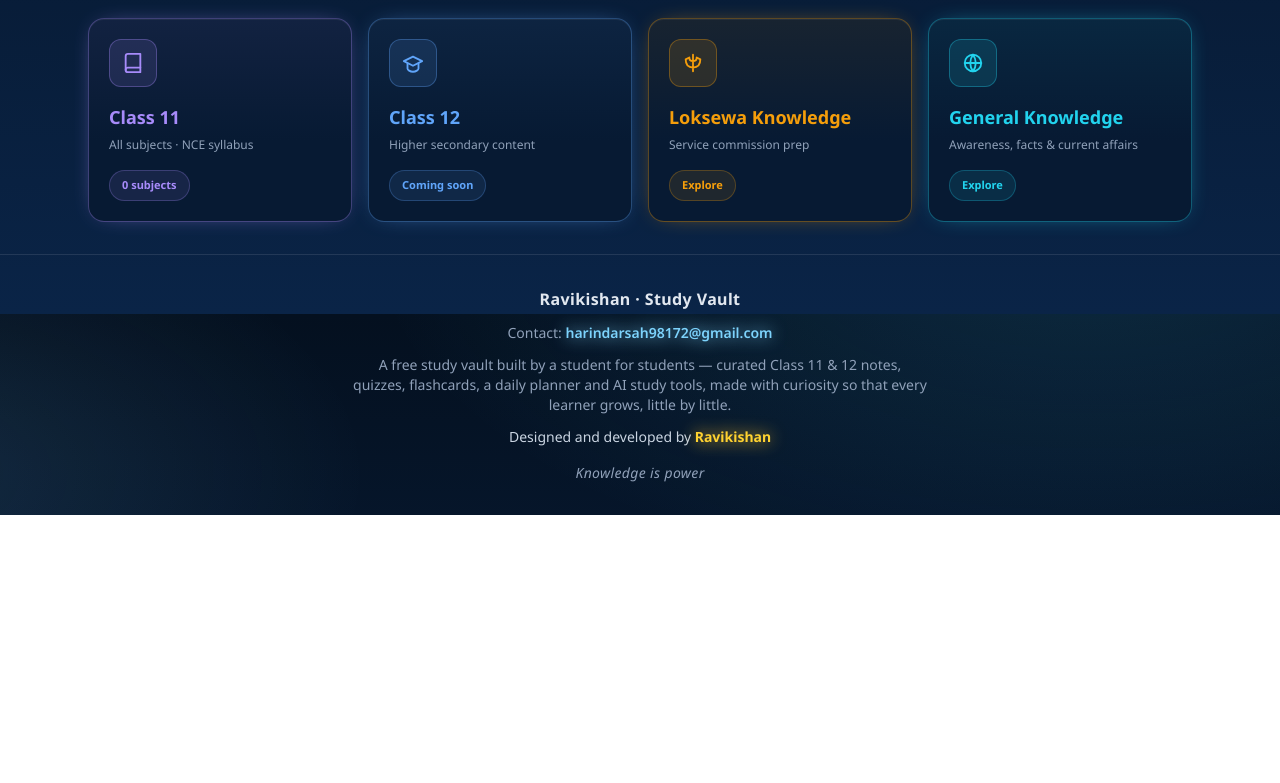
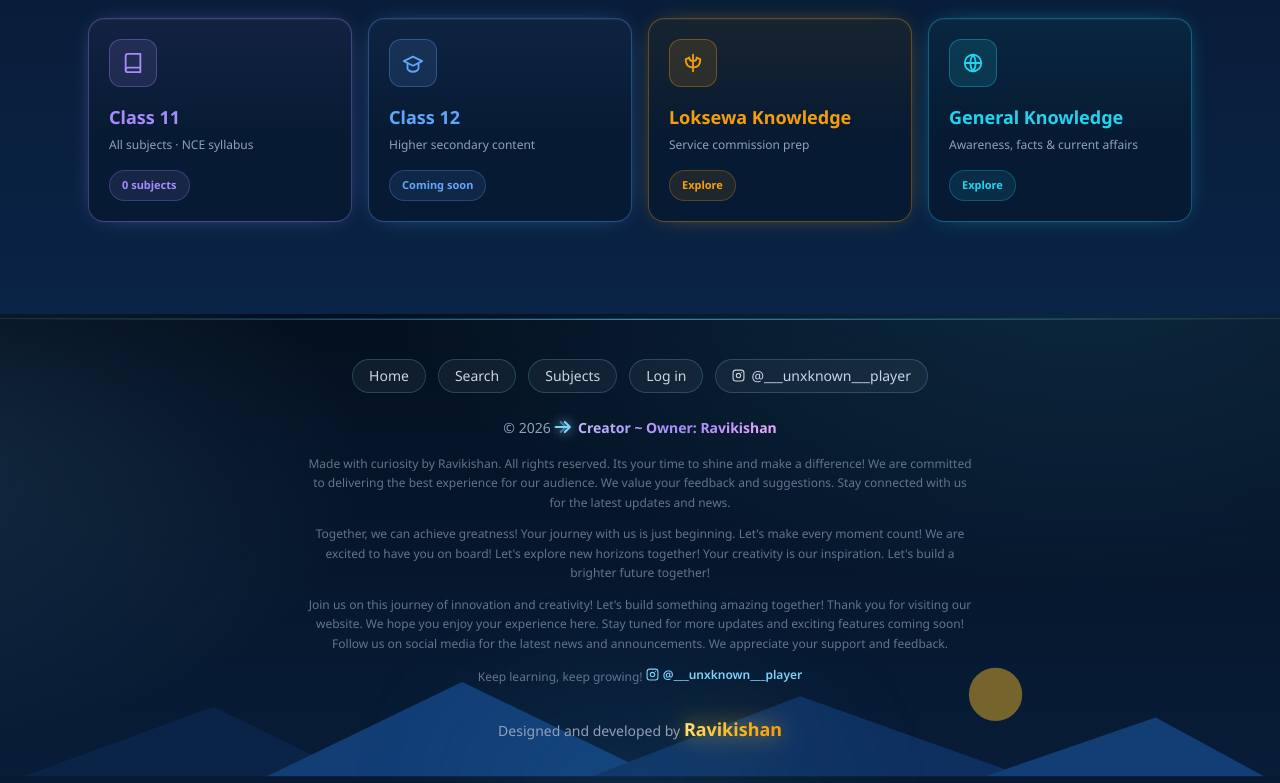
Before and after one commit to fadres/ravikishan, a React (Vite) app in the folder frontend/: page / in a window 1280 px wide. Shown: the part 486-1269 px from the top of the page. Before the commit the page ends 1001 px from the top, so only its background shows below. Built offline with nearby package versions, Linux system fonts and the light colour scheme; no server answers.

Commit message:
Pro footer with forward-arrow brand mark + working Instagram link; premium owner intro badges with glow

```diff
--- a/frontend/src/components/Footer.jsx
+++ b/frontend/src/components/Footer.jsx
@@ -1,77 +1,117 @@
-const CONTACT_EMAIL = 'harindarsah98172@gmail.com';
+import { Link } from 'react-router-dom';
 
-const RESOURCES = [
-  {
-    label: 'National Examination Board',
-    desc: 'NEB Nepal — official site',
-    href: 'https://neb.gov.np/',
-  },
-  {
-    label: 'NEB Exam Schedule',
-    desc: 'Class 11 & 12 timetable notices',
-    href: 'https://neb.gov.np/exam-schedule',
-  },
-  {
-    label: 'Public Service Commission',
-    desc: 'Loksewa Aayog — official site',
-    href: 'https://psc.gov.np/',
-  },
-  {
-    label: 'Curriculum Development Centre',
-    desc: 'CDC Nepal — curriculum & textbooks',
-    href: 'https://moecdc.gov.np/',
-  },
-  {
-    label: 'Ministry of Education, Science & Technology',
-    desc: 'MOEST Nepal — official site',
-    href: 'https://moest.gov.np/',
-  },
+const LINKS = [
+  { to: '/', label: 'Home' },
+  { to: '/search', label: 'Search' },
+  { to: '/class/class-11', label: 'Subjects' },
+  { to: '/login', label: 'Log in' },
 ];
 
-function ExternalIcon() {
+const INSTAGRAM_URL = 'https://www.instagram.com/___unxknown___player';
+
+function InstagramIcon() {
   return (
-    <svg viewBox="0 0 24 24" width="12" height="12" fill="none" stroke="currentColor" strokeWidth="2" strokeLinecap="round" strokeLinejoin="round" className="shrink-0 opacity-60">
-      <path d="M18 13v6a2 2 0 0 1-2 2H5a2 2 0 0 1-2-2V8a2 2 0 0 1 2-2h6" />
-      <path d="M15 3h6v6" />
-      <path d="M10 14L21 3" />
-    </svg>
-  );
-}
-
-function MailIcon() {
-  return (
-    <svg viewBox="0 0 24 24" width="14" height="14" fill="none" stroke="currentColor" strokeWidth="2" strokeLinecap="round" strokeLinejoin="round" className="shrink-0">
-      <rect x="2" y="4" width="20" height="16" rx="2" />
-      <path d="M22 7l-10 6L2 7" />
+    <svg viewBox="0 0 24 24" width="13" height="13" fill="none" stroke="currentColor" strokeWidth="2" strokeLinecap="round" strokeLinejoin="round" className="shrink-0">
+      <rect x="2" y="2" width="20" height="20" rx="5" />
+      <circle cx="12" cy="12" r="4" />
+      <path d="M17.5 6.5h.01" />
     </svg>
   );
 }
 
 export default function Footer() {
+  const year = new Date().getFullYear();
   return (
-    <footer className="border-t border-white/10 py-8 px-4 text-center text-sm">
-      <div className="max-w-2xl mx-auto space-y-3">
-        <p className="text-base font-bold text-slate-200 tracking-wide">Ravikishan · Study Vault</p>
-        <p className="text-slate-400">
-          Contact:{' '}
+    <footer className="border-t border-white/10 mt-16 relative overflow-hidden">
+      <span
+        aria-hidden="true"
+        className="absolute inset-x-0 top-0 h-px bg-gradient-to-r from-transparent via-aqua-400/70 to-transparent"
+      />
+      <span
+        aria-hidden="true"
+        className="absolute -bottom-28 left-1/2 -translate-x-1/2 w-[680px] h-52 rounded-full opacity-20 blur-3xl pointer-events-none"
+        style={{ background: 'radial-gradient(circle, rgba(56,189,248,0.55), transparent 70%)' }}
+      />
+      <div className="relative max-w-6xl mx-auto px-4 sm:px-6 py-10 text-center">
+        <nav className="flex items-center justify-center gap-3 flex-wrap text-sm">
+          {LINKS.map((l) => (
+            <Link
+              key={l.to}
+              to={l.to}
+              className="px-4 py-1.5 rounded-full glass text-slate-300 hover:text-white hover:border-aqua-400/50 transition"
+            >
+              {l.label}
+            </Link>
+          ))}
           <a
-            href={`mailto:${CONTACT_EMAIL}`}
-            className="font-semibold text-aqua-300 drop-shadow-[0_0_8px_rgba(125,211,252,0.9)] hover:text-aqua-200 transition"
+            href={INSTAGRAM_URL}
+            target="_blank"
+            rel="noopener noreferrer"
+            className="inline-flex items-center gap-1.5 px-4 py-1.5 rounded-full glass text-slate-300 hover:text-white hover:border-aqua-400/50 transition"
+            aria-label="Ravikishan on Instagram"
           >
-            {CONTACT_EMAIL}
+            <InstagramIcon />
+            @___unxknown___player
+          </a>
+        </nav>
+
+        <p className="mt-6 text-sm text-slate-400">
+          © {year}{' '}
+          <svg
+            viewBox="0 0 24 24"
+            width="20"
+            height="20"
+            fill="none"
+            stroke="currentColor"
+            strokeWidth="2.6"
+            strokeLinecap="round"
+            strokeLinejoin="round"
+            className="inline-block align-text-bottom text-aqua-300 drop-shadow-[0_0_6px_rgba(125,211,252,0.8)]"
+            aria-hidden="true"
+          >
+            <path d="M2 12h16" />
+            <path d="M13 6l6 6-6 6" />
+            <path d="M8 6l6 6-6 6" opacity="0.45" />
+          </svg>{' '}
+          <span className="font-bold text-gradient-purple">Creator ~ Owner: Ravikishan</span>
+        </p>
+
+        <p className="mt-4 max-w-2xl mx-auto text-xs leading-relaxed text-slate-500">
+          Made with curiosity by Ravikishan. All rights reserved. Its your time to shine and make a
+          difference! We are committed to delivering the best experience for our audience. We value
+          your feedback and suggestions. Stay connected with us for the latest updates and news.
+        </p>
+
+        <p className="mt-3 max-w-2xl mx-auto text-xs leading-relaxed text-slate-500">
+          Together, we can achieve greatness! Your journey with us is just beginning. Let's make
+          every moment count! We are excited to have you on board! Let's explore new horizons
+          together! Your creativity is our inspiration. Let's build a brighter future together!
+        </p>
+
+        <p className="mt-3 max-w-2xl mx-auto text-xs leading-relaxed text-slate-500">
+          Join us on this journey of innovation and creativity! Let's build something amazing
+          together! Thank you for visiting our website. We hope you enjoy your experience here.
+          Stay tuned for more updates and exciting features coming soon! Follow us on social media
+          for the latest news and announcements. We appreciate your support and feedback.
+
+        </p>
+        <p className="mt-3 max-w-2xl mx-auto text-xs leading-relaxed text-slate-500">
+          Keep learning, keep growing!{' '}
+          <a
+            href={INSTAGRAM_URL}
+            target="_blank"
+            rel="noopener noreferrer"
+            className="inline-flex items-center gap-1 text-aqua-300 hover:text-aqua-100 font-semibold transition"
+          >
+            <InstagramIcon />
+            @___unxknown___player
           </a>
         </p>
-        <p className="mx-auto max-w-xl text-slate-400">
-          A free study vault built by a student for students — curated Class 11 &amp; 12 notes, quizzes, flashcards, a
-          daily planner and AI study tools, made with curiosity so that every learner grows, little by little.
+
+        <p className="mt-7 text-sm text-slate-400">
+          Designed and developed by{' '}
+          <span className="glow-gold text-lg font-extrabold">Ravikishan</span>
         </p>
-        <p className="text-slate-300">
-          Designed and developed by{' '}
-          <span className="font-bold text-amber-300 drop-shadow-[0_0_8px_rgba(251,191,36,0.95)]">
-            Ravikishan
-          </span>
-        </p>
-        <p className="pt-1 text-slate-400 italic tracking-wide">Knowledge is power</p>
       </div>
     </footer>
   );
--- a/frontend/src/pages/student/Dashboard.jsx
+++ b/frontend/src/pages/student/Dashboard.jsx
@@ -27,29 +27,48 @@ function StatCard({ label, value, icon }) {
 
 function OwnerIntro() {
   return (
-    <div className="glass rounded-2xl p-6 mb-8 relative overflow-hidden">
-      <div className="flex flex-wrap gap-2 mb-4">
-        <span className="px-3 py-1 rounded-full text-[10px] font-bold uppercase tracking-wider bg-aqua-400/15 text-aqua-300 border border-aqua-400/30">
+    <div className="relative overflow-hidden glass rounded-2xl p-6 mb-8">
+      <div
+        aria-hidden="true"
+        className="absolute -top-16 -right-16 w-56 h-56 rounded-full opacity-25 blur-3xl pointer-events-none"
+        style={{ background: 'radial-gradient(circle, rgba(56,189,248,0.5), transparent 70%)' }}
+      />
+      <div
+        aria-hidden="true"
+        className="absolute -bottom-20 -left-16 w-56 h-56 rounded-full opacity-20 blur-3xl pointer-events-none"
+        style={{ background: 'radial-gradient(circle, rgba(251,191,36,0.45), transparent 70%)' }}
+      />
+      <div className="relative flex flex-wrap gap-2.5 mb-5">
+        <span className="inline-flex items-center gap-1.5 px-3.5 py-1.5 rounded-full text-[10px] font-extrabold uppercase tracking-wider border border-aqua-400/40 bg-gradient-to-r from-aqua-400/15 to-aqua-400/5 text-aqua-200 shadow-[0_0_14px_-4px_rgba(56,189,248,0.6)]">
+          <svg viewBox="0 0 24 24" width="12" height="12" fill="none" stroke="currentColor" strokeWidth="2.2" strokeLinecap="round" strokeLinejoin="round">
+            <path d="M12 2l8 4v6c0 5-3.5 8.5-8 10-4.5-1.5-8-5-8-10V6z" />
+            <path d="M9 12l2 2 4-4" />
+          </svg>
           Based on NEB Curriculum
         </span>
-        <span className="px-3 py-1 rounded-full text-[10px] font-bold uppercase tracking-wider bg-emerald-400/15 text-emerald-300 border border-emerald-400/30">
+        <span className="inline-flex items-center gap-1.5 px-3.5 py-1.5 rounded-full text-[10px] font-extrabold uppercase tracking-wider border border-emerald-400/40 bg-gradient-to-r from-emerald-400/15 to-emerald-400/5 text-emerald-200 shadow-[0_0_14px_-4px_rgba(52,211,153,0.6)]">
+          <svg viewBox="0 0 24 24" width="12" height="12" fill="none" stroke="currentColor" strokeWidth="2.2" strokeLinecap="round" strokeLinejoin="round">
+            <path d="M4 19.5A2.5 2.5 0 0 1 6.5 17H20" />
+            <path d="M6.5 2H20v20H6.5A2.5 2.5 0 0 1 4 19.5v-15A2.5 2.5 0 0 1 6.5 2z" />
+            <path d="M9 7h7M9 11h5" />
+          </svg>
           Approved by CDC
         </span>
       </div>
-      <p className="text-sm text-slate-300 leading-relaxed max-w-2xl">
+      <p className="relative text-sm text-slate-300 leading-relaxed max-w-2xl">
         Study Vault curates notes for NEB classes 11 and 12 — every chapter, key formula and solved example in one
         place, so you can prepare for your board exams without hunting across the internet.
       </p>
-      <div className="mt-5 flex flex-col sm:flex-row sm:items-center sm:justify-between gap-3">
+      <div className="relative mt-5 flex flex-col sm:flex-row sm:items-center sm:justify-between gap-3">
         <p className="text-xs text-slate-400">
           Designed and developed by{' '}
-          <span className="font-black text-amber-300 drop-shadow-[0_0_8px_rgba(251,191,36,0.95)]">Ravikishan</span>
+          <span className="glow-gold text-base font-extrabold">Ravikishan</span>
         </p>
         <a
           href="https://www.instagram.com/___unxknown___player"
           target="_blank"
           rel="noopener noreferrer"
-          className="inline-flex items-center gap-1.5 text-xs font-bold text-aqua-300 hover:text-aqua-100 transition"
+          className="inline-flex items-center gap-2 px-4 py-2 rounded-full border border-aqua-400/40 bg-aqua-400/10 text-aqua-200 text-xs font-bold hover:bg-aqua-400/20 hover:shadow-[0_0_18px_-4px_rgba(56,189,248,0.8)] transition"
         >
           <svg viewBox="0 0 24 24" width="13" height="13" fill="none" stroke="currentColor" strokeWidth="2" strokeLinecap="round" strokeLinejoin="round" className="shrink-0">
             <rect x="2" y="2" width="20" height="20" rx="5" />
```
